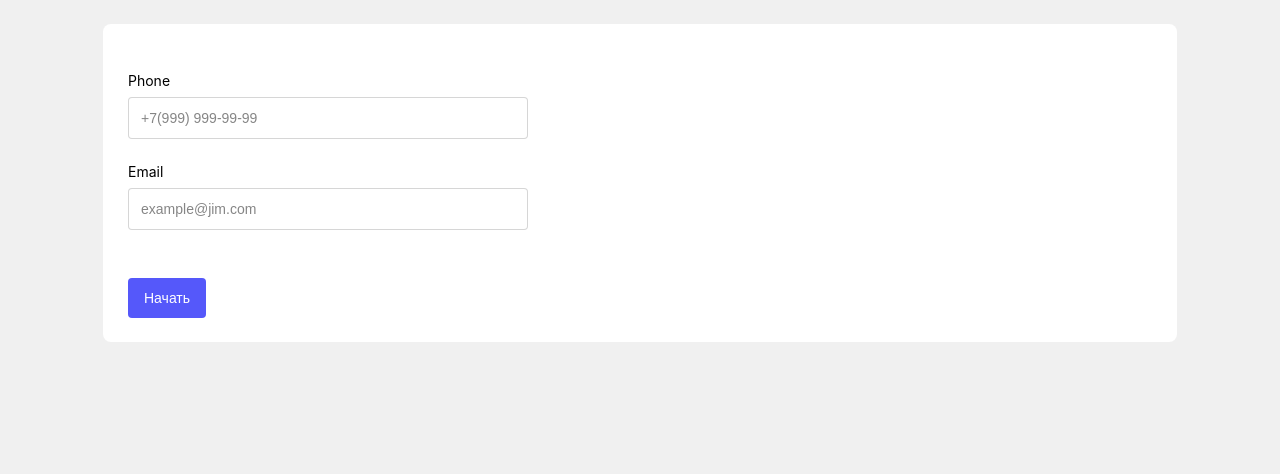
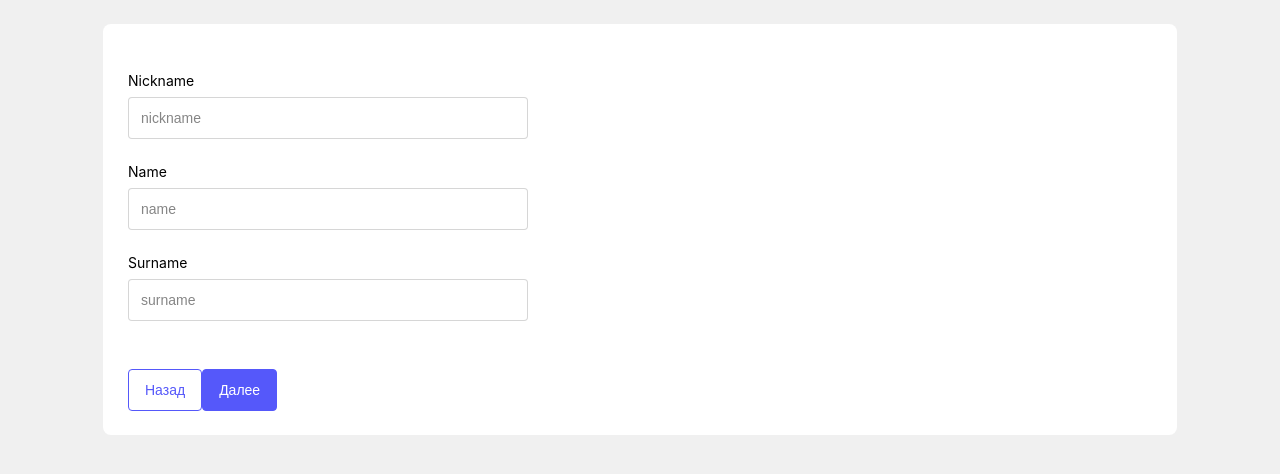
Before and after one commit to denzel56/myForm, a React (Vite) app: page /create in a window 1280 px wide. Shown: the top 474 px of the page. Built offline with nearby package versions, Linux system fonts and the light colour scheme.

Commit message:
add create page

```diff
--- a/src/App.tsx
+++ b/src/App.tsx
@@ -1,16 +1,17 @@
-
-import './App.scss'
-import MainPage from './pages/MainPage'
-
-
+import { Route, Routes } from "react-router-dom";
+import MainPage from "./pages/MainPage";
+import CreatePage from "./pages/CreatePage";
+import "./App.scss";
 
 function App() {
-
   return (
     <>
-      <MainPage />
+      <Routes>
+        <Route index element={<MainPage />} />
+        <Route path="create" element={<CreatePage />} />
+      </Routes>
     </>
-  )
+  );
 }
 
-export default App
+export default App;
--- a/src/components/Button/Button.module.scss
+++ b/src/components/Button/Button.module.scss
@@ -1,8 +1,10 @@
+$mainColor: #5558fa;
+
 .root {
   margin-top: 48px;
   padding: 12px 16px;
-  background-color: #5558fa;
-  border-style: none;
+  background-color: $mainColor;
+  border: 1px solid $mainColor;
   border-radius: 4px;
   font-size: 14px;
   font-weight: 400;
@@ -20,6 +22,6 @@
 
 .back {
   background-color: #fff;
-  border: 1px solid #5558fa;
-  color: #5558fa;
+  border: 1px solid $mainColor;
+  color: $mainColor;
 }
--- a/src/components/Button/Button.tsx
+++ b/src/components/Button/Button.tsx
@@ -4,15 +4,17 @@ import s from "./Button.module.scss";
 
 interface IButton {
   type?: React.ButtonHTMLAttributes<HTMLButtonElement>["type"];
+  id?: string;
   text: string;
   isBack?: boolean;
 }
 
-function Button({ type, text, isBack }: IButton) {
+function Button({ type, id, text, isBack }: IButton) {
   return (
     <>
       <button
         type={type}
+        id={id}
         className={clsx(s.root, {
           [s.back]: isBack,
         })}
--- a/src/components/MyForm/MyForm.tsx
+++ b/src/components/MyForm/MyForm.tsx
@@ -1,35 +1,25 @@
 import { Form, Formik } from "formik";
 
-import Input from "../Input";
-import Button from "../Button";
+type ChildrenType = {
+  children?: JSX.Element | JSX.Element[];
+};
 
-function MyForm() {
+function MyForm({ children }: ChildrenType) {
   return (
     <>
       <Formik
         initialValues={{
           phone: "",
           email: "",
+          nickname: "",
+          name: "",
+          surname: "",
         }}
         onSubmit={(values) => {
           console.log(values);
         }}
       >
-        <Form>
-          <Input
-            id="phone"
-            type="text"
-            name="phone"
-            placeholder="+7(999) 999-99-99"
-          />
-          <Input
-            id="email"
-            type="email"
-            name="email"
-            placeholder="example@jim.com"
-          />
-          <Button type="submit" text="Начать" />
-        </Form>
+        <Form>{children}</Form>
       </Formik>
     </>
   );
--- a/src/pages/CreatePage/CreatePage.tsx
+++ b/src/pages/CreatePage/CreatePage.tsx
@@ -1,11 +1,31 @@
-import s from './CreatePage.module.scss';
+import MyForm from "../../components/MyForm";
+import Input from "../../components/Input";
+import Button from "../../components/Button";
+
+// import s from "./CreatePage.module.scss";
 
 function CreatePage() {
   return (
-    <div className={s.root}>
-
-    </div>
+    <>
+      <MyForm>
+        <Input
+          id="field-nickname"
+          type="text"
+          name="nickname"
+          placeholder="nickname"
+        />
+        <Input id="field-name" type="text" name="name" placeholder="name" />
+        <Input
+          id="field-surname"
+          type="text"
+          name="surname"
+          placeholder="surname"
+        />
+        <Button type="button" id="button-back" text="Назад" isBack />
+        <Button type="submit" id="button-next" text="Далее" />
+      </MyForm>
+    </>
   );
-};
+}
 
 export default CreatePage;
--- a/src/pages/MainPage/MainPage.tsx
+++ b/src/pages/MainPage/MainPage.tsx
@@ -1,11 +1,27 @@
 import MyForm from "../../components/MyForm";
+import Input from "../../components/Input";
+import Button from "../../components/Button";
 import s from "./MainPage.module.scss";
 
 function MainPage() {
   return (
     <>
       <div className={s.root}>
-        <MyForm />
+        <MyForm>
+          <Input
+            id="phone"
+            type="text"
+            name="phone"
+            placeholder="+7(999) 999-99-99"
+          />
+          <Input
+            id="email"
+            type="email"
+            name="email"
+            placeholder="example@jim.com"
+          />
+          <Button type="submit" id="button-start" text="Начать" />
+        </MyForm>
       </div>
     </>
   );
```
